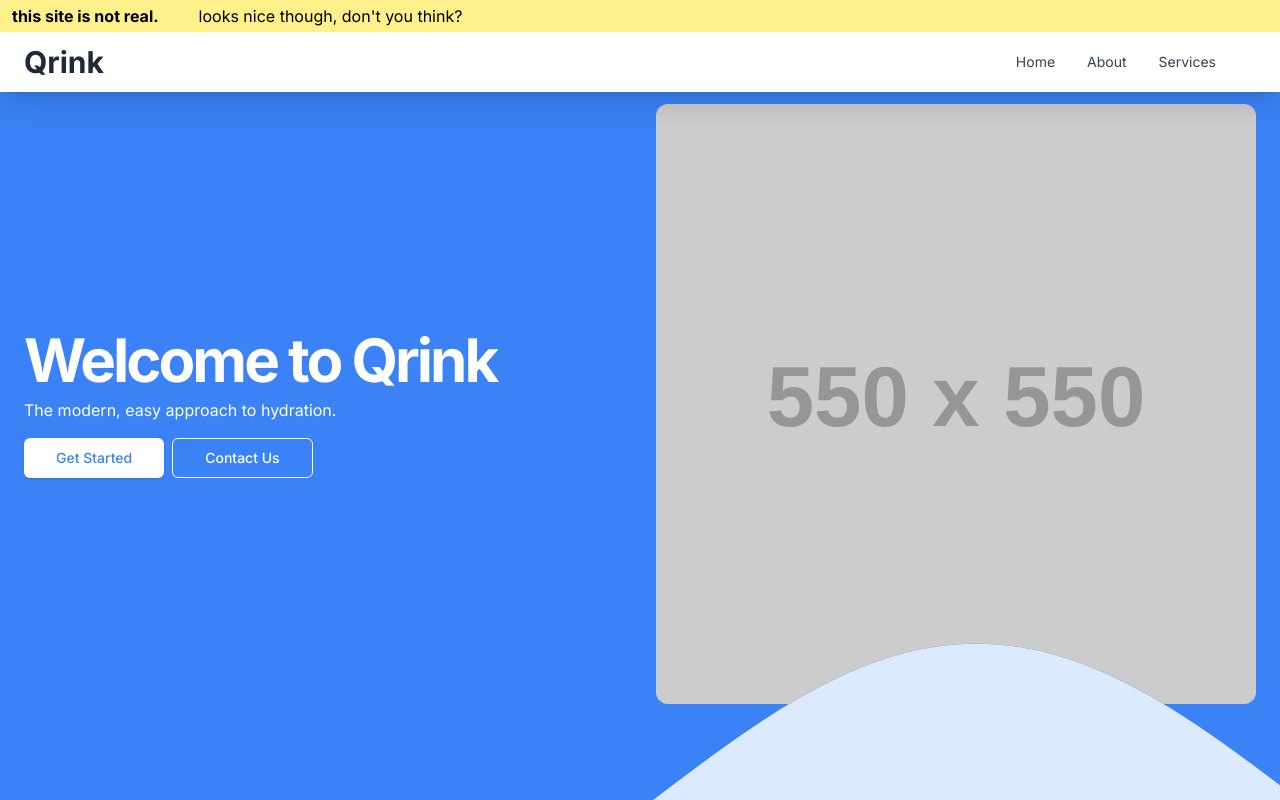
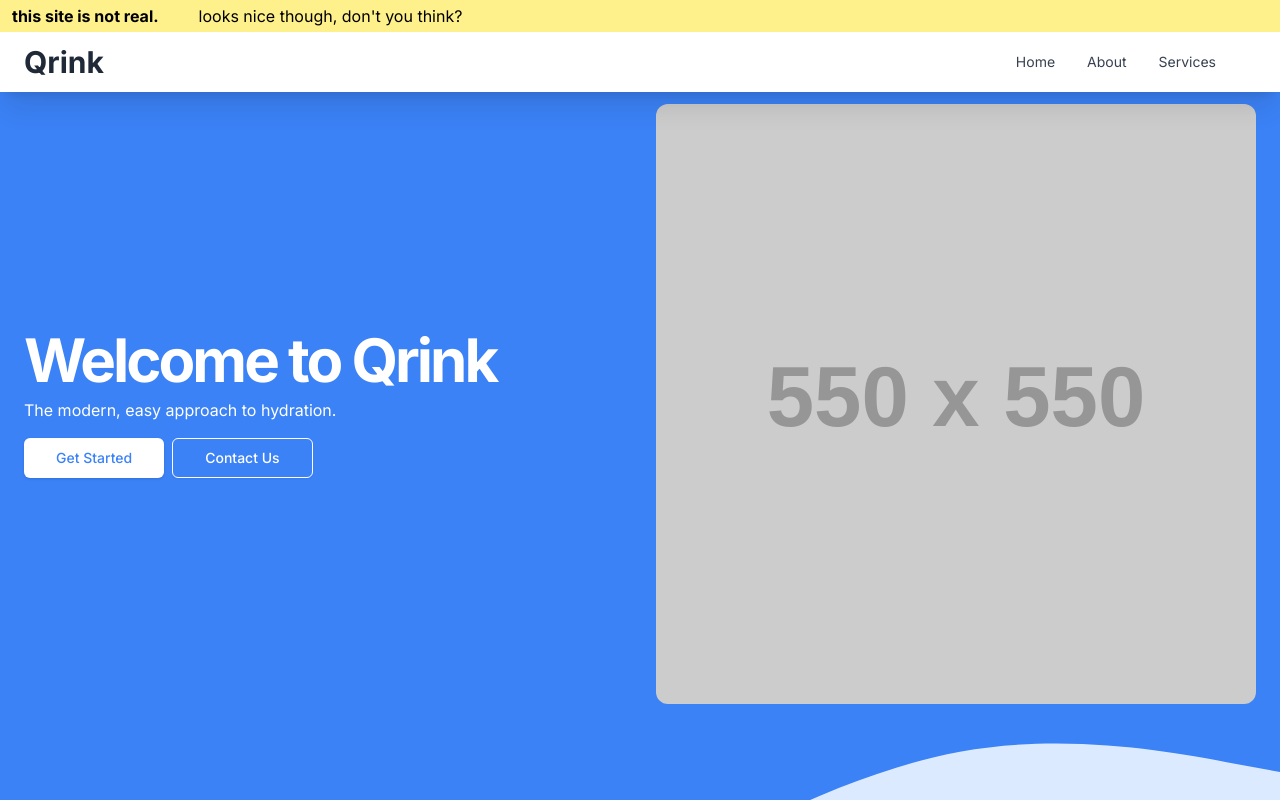
Before and after one commit to Allie-Howe/rockpunk, a Next.js app: page / in a window 1280 px wide. Shown: the top 800 px of the page. Built offline with nearby package versions, Linux system fonts and the light colour scheme.

Commit message:
waves now svg

```diff
--- a/src/app/Hero.tsx
+++ b/src/app/Hero.tsx
@@ -9,21 +9,16 @@ const PLACEHOLDER_WIDTH = 550;
 const PLACEHOLDER_HEIGHT = 550;
 
 
-// Courtesy of https://codepen.io/nicholasnadel/pen/xxwqJLw
-const clipPath = "polygon(0% 0%, 0% 82.5%, 1.69492% 84.3293%, 3.38983% 86.1385%, 5.08475% 87.9078%, 6.77966% 89.6179%, 8.47458% 91.25%, 10.1695% 92.7862%, 11.8644% 94.2098%, 13.5593% 95.505%, 15.2542% 96.6578%, 16.9492% 97.6555%, 18.6441% 98.487%, 20.339% 99.1435%, 22.0339% 99.6176%, 23.7288% 99.9041%, 25.4237% 100%, 27.1186% 99.9041%, 28.8136% 99.6176%, 30.5085% 99.1435%, 32.2034% 98.487%, 33.8983% 97.6555%, 35.5932% 96.6578%, 37.2881% 95.505%, 38.9831% 94.2098%, 40.678% 92.7862%, 42.3729% 91.25%, 44.0678% 89.6179%, 45.7627% 87.9078%, 47.4576% 86.1385%, 49.1525% 84.3293%, 50.8475% 82.5%, 52.5424% 80.6708%, 54.2373% 78.8616%, 55.9322% 77.0922%, 57.6271% 75.3821%, 59.322% 73.75%, 61.017% 72.2138%, 62.7119% 70.7902%, 64.4068% 69.495%, 66.1017% 68.3422%, 67.7966% 67.3446%, 69.4915% 66.513%, 71.1864% 65.8565%, 72.8814% 65.3824%, 74.5763% 65.0959%, 76.2712% 65%, 77.9661% 65.0959%, 79.661% 65.3824%, 81.3559% 65.8565%, 83.0509% 66.513%, 84.7458% 67.3446%, 86.4407% 68.3422%, 88.1356% 69.495%, 89.8305% 70.7902%, 91.5254% 72.2138%, 93.2203% 73.75%, 94.9153% 75.3821%, 96.6102% 77.0922%, 98.3051% 78.8616%, 100% 80.6708%, 100% 0%)"
-const shapeOutside = "polygon(0% 0%, 0% 82.5%, 1.69492% 84.3293%, 3.38983% 86.1385%, 5.08475% 87.9078%, 6.77966% 89.6179%, 8.47458% 91.25%, 10.1695% 92.7862%, 11.8644% 94.2098%, 13.5593% 95.505%, 15.2542% 96.6578%, 16.9492% 97.6555%, 18.6441% 98.487%, 20.339% 99.1435%, 22.0339% 99.6176%, 23.7288% 99.9041%, 25.4237% 100%, 27.1186% 99.9041%, 28.8136% 99.6176%, 30.5085% 99.1435%, 32.2034% 98.487%, 33.8983% 97.6555%, 35.5932% 96.6578%, 37.2881% 95.505%, 38.9831% 94.2098%, 40.678% 92.7862%, 42.3729% 91.25%, 44.0678% 89.6179%, 45.7627% 87.9078%, 47.4576% 86.1385%, 49.1525% 84.3293%, 50.8475% 82.5%, 52.5424% 80.6708%, 54.2373% 78.8616%, 55.9322% 77.0922%, 57.6271% 75.3821%, 59.322% 73.75%, 61.017% 72.2138%, 62.7119% 70.7902%, 64.4068% 69.495%, 66.1017% 68.3422%, 67.7966% 67.3446%, 69.4915% 66.513%, 71.1864% 65.8565%, 72.8814% 65.3824%, 74.5763% 65.0959%, 76.2712% 65%, 77.9661% 65.0959%, 79.661% 65.3824%, 81.3559% 65.8565%, 83.0509% 66.513%, 84.7458% 67.3446%, 86.4407% 68.3422%, 88.1356% 69.495%, 89.8305% 70.7902%, 91.5254% 72.2138%, 93.2203% 73.75%, 94.9153% 75.3821%, 96.6102% 77.0922%, 98.3051% 78.8616%, 100% 80.6708%, 100% 0%)"
-
 export default function Hero() {
-  return (
+  return (<>
     <section
-      className="w-full pt-12 pb-64 bg-blue-500"
-      style={{clipPath, shapeOutside}}
+      className="w-full pt-12 bg-blue-500"
     >
       <div className="container px-4 md:px-6">
         <div className="grid gap-6 lg:grid-cols-[1fr_400px] lg:gap-12 xl:grid-cols-[1fr_600px]">
           <Image
             alt="Hero"
-            className="mx-auto aspect-video overflow-hidden rounded-xl object-bottom sm:w-full lg:order-last lg:aspect-square"
+            className="mx-auto aspect-video rounded-xl object-bottom sm:w-full lg:order-last lg:aspect-square z-10"
             height={PLACEHOLDER_HEIGHT}
             src={`https://dummyimage.com/${PLACEHOLDER_WIDTH}x${PLACEHOLDER_HEIGHT}/fff/aaa`}
             width={PLACEHOLDER_WIDTH}
@@ -53,5 +48,5 @@ export default function Hero() {
         </div>
       </div>
     </section>
-  )
+    <svg className='md:-translate-y-10' id="visual" viewBox="0 0 900 250" xmlns="http://www.w3.org/2000/svg" xmlnsXlink="http://www.w3.org/1999/xlink" version="1.1"><path d="M0 154L37.5 168.8C75 183.7 150 213.3 225 214C300 214.7 375 186.3 450 151.5C525 116.7 600 75.3 675 61.7C750 48 825 62 862.5 69L900 76L900 0L862.5 0C825 0 750 0 675 0C600 0 525 0 450 0C375 0 300 0 225 0C150 0 75 0 37.5 0L0 0Z" fill="#3b82f6" stroke-linecap="round" stroke-linejoin="miter"></path></svg>  </>)
 }
--- a/src/app/Nav.tsx
+++ b/src/app/Nav.tsx
@@ -18,7 +18,7 @@ const NavLink = ({children, ...props}: PropsWithChildren<LinkProps>) => {
 
 export const Nav = () => {
   return (<>
-    <nav className="bg-white shadow-xl fixed left-0 right-0 z-10">
+    <nav className="bg-white shadow-xl fixed left-0 right-0 z-20">
       <div className='flex flex-col'>
         <div className='flex gap-10 bg-yellow-200 py-1 px-3'>
           <p><b>this site is not real.</b></p>
```
